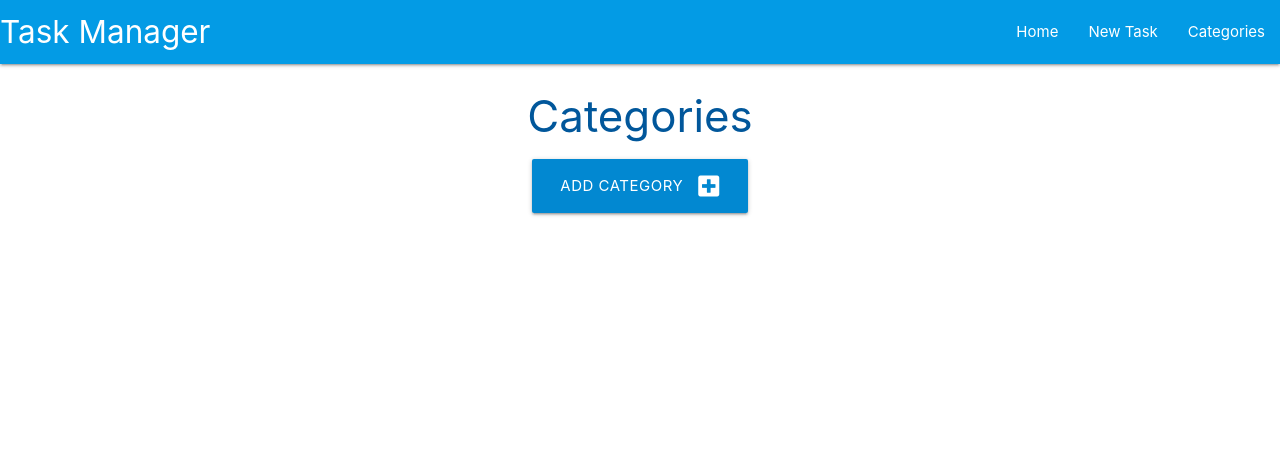
After one commit to Flow-matic/flask-sqlalchemy-task-managers, a Flask app: page /categories in a window 1280 px wide. The commit adds this page. Shown: the top 453 px of the page. Run offline with Flask 2, Linux system fonts and the light colour scheme.

Commit message:
Added categories.html code

```diff
--- a/taskmanager/routes.py
+++ b/taskmanager/routes.py
@@ -1,4 +1,4 @@
-from flask import render_template
+from flask import render_template, request, redirect, url_for
 from taskmanager import app, db
 from taskmanager.models import Category, Task
 
@@ -6,3 +6,18 @@ from taskmanager.models import Category, Task
 @app.route("/")
 def home():
     return render_template("tasks.html")
+
+
+@app.route("/categories")
+def categories():
+    return render_template("categories.html")
+
+
+@app.route("/add_category", methods=["GET", "POST"])
+def add_category():
+    if request.method == "POST":
+        category = Category(category_name=request.form.get("category_name"))
+        db.session.add(category)
+        db.session.commit()
+        return redirect(url_for("categories"))
+    return render_template("add_category.html")
--- a/taskmanager/static/css/style.css
+++ b/taskmanager/static/css/style.css
@@ -1,5 +1,3 @@
-
-
 body {
     display: flex;
     min-height: 100vh;
--- /dev/null
+++ b/taskmanager/templates/categories.html
@@ -0,0 +1,14 @@
+{% extends "base.html" %}
+{% block content %}
+
+<h3 class="light-blue-text text-darken-4 center-align">Categories</h3>
+
+<div class="row">
+    <div class="col s12 center-align">
+        <a href="{{ url_for('add_category') }}" class="btn-large light-blue darken-2">
+            Add Category <i class="fas fa-plus-square right"></i>
+        </a>
+    </div>
+</div>
+
+{% endblock %}
```
Also changed, not shown: taskmanager/templates/add_category.html (added, +27 -0 lines).
